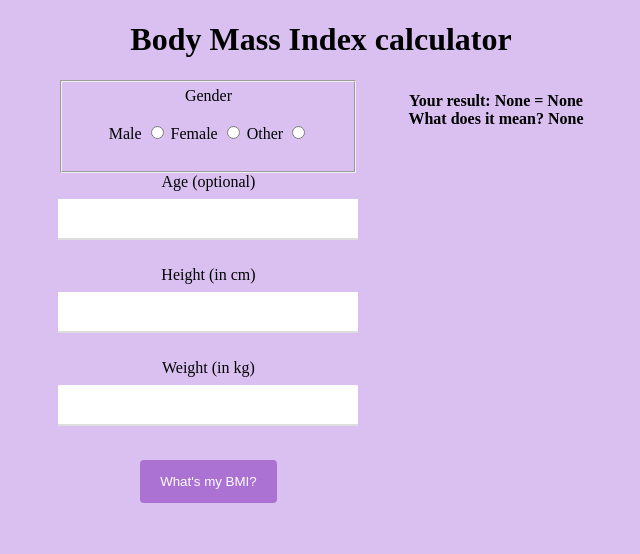
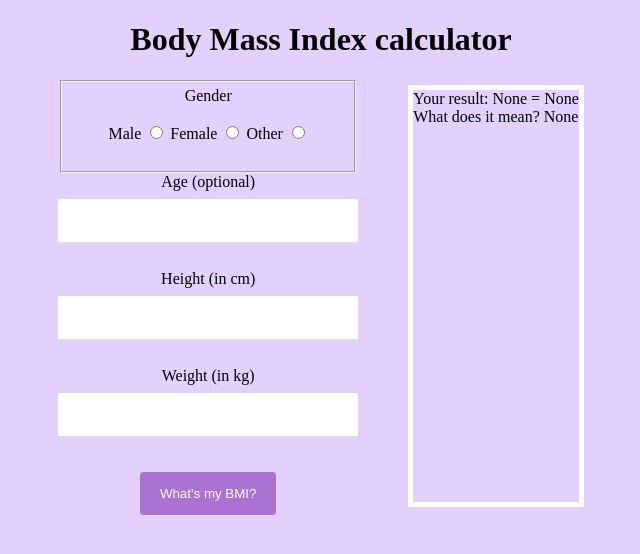
Before and after one commit to Devahime/pytls2023_xinsanic, a Flask app: page /home in a window 1280 px wide. Shown: the top 554 px of the page, without its empty margins (319-959 px from the left). Run offline with Flask 3, Linux system fonts and the light colour scheme.

Commit message:
edited styles

```diff
--- a/static/style.css
+++ b/static/style.css
@@ -1,6 +1,6 @@
 html, body{
     text-align: center;
-    background: #d9c0f1;
+    background: #e3d0fc;
     margin: 0;
     padding: 0;
 }
@@ -18,7 +18,7 @@ h1 {
 }
 input[type="text"] {
     width: 100%;
-    padding: 12px 20px;
+    padding: 14px 20px;
     margin: 8px 0;
     box-sizing: border-box;
     border: none;
@@ -51,8 +51,10 @@ input[type="submit"]:hover {
     justify-content: center;
 }
 #result{
-    margin-top: 12px;
-    font-weight: bold;
+    margin-top: 5px;
+    max-width: 500px;
+    border: 5px solid #ffffff;
+    text-align: left;
 }
 
 form {
```
